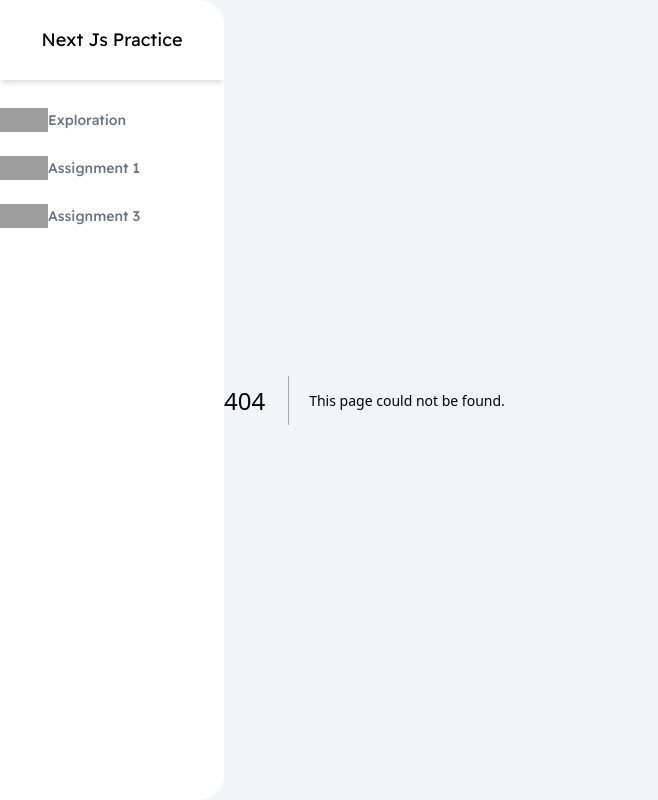
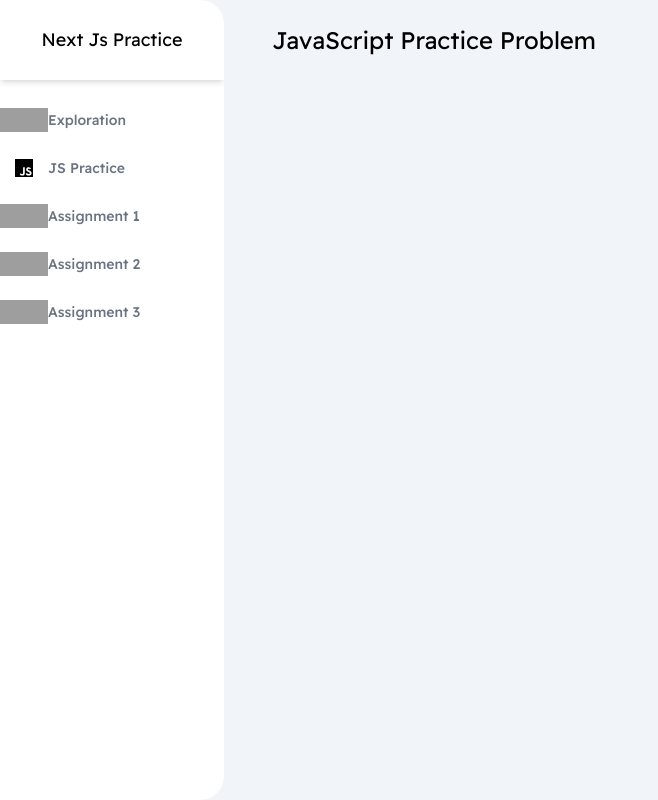
Before and after one commit to projectxgen/intro-next-js, a Next.js app: page /javascript-practice in a window 1280 px wide. Before the commit this address had no page. Shown: the whole page, without its empty margins (0-658 px from the left). Built offline with nearby package versions, Linux system fonts and the light colour scheme; grey boxes are pictures that could not be loaded.

Commit message:
Added assignment 2

```diff
--- /dev/null
+++ b/app/assignment-two/page.jsx
@@ -0,0 +1,62 @@
+'use client'
+
+import Link from "next/link";
+import Image from "next/image"
+import { useState } from "react"
+
+import functionInAttr from '@/public/images/vscode-3.jpg'
+
+export default function AssignmentTwo() {
+    const [count, setCount] = useState(0);
+    let sampleRegex = /[a-zA-Z0-9]/g
+
+    function handleChange(event) {
+        let regex = /[a-zA-Z0-9]/g
+
+        if(event == '') {
+            setCount(0)
+
+            return
+        }
+
+        let charCount = event.match(regex).length
+
+        setCount(charCount)
+    }
+
+    function handleClick() {
+        let textArea = document.querySelector('.text-area')
+        textArea.value = ''
+
+        setCount(0)
+    }
+
+    return (
+        <div className="md:w-3/4 md:mx-auto lg:max-w-5xl">
+            <div className="h-20 text-2xl flex justify-start items-center">
+                Assignment 2
+            </div>
+
+            <div className="mt-5">
+                <p>In this assignment, you will be creating a character counter app. The demo is provided to you below. You need to replicate this demo full with the functionality. You will be working with:</p>
+                <ul className="list-decimal ml-4">
+                    <li>Regex</li>
+                    <li>JavaScript match function</li>
+                </ul>
+
+                <p className="mt-3">Note: This <Link href='https://charactercounter.com/count-characters-in-javascript' className="underline text-indigo-500">link</Link> will help you during the logic implementation. Hint - You can pass in parameter to a function in onChange attribute for example:</p>
+
+                <Image src={functionInAttr} alt='code 3' width='auto' height='auto' />
+            </div>
+
+            <hr className="border-2 my-10"/>
+
+            <div className="mt-10 flex flex-col">
+                <textarea onChange={(e) => handleChange(e.target.value)} rows={6} placeholder="Enter text to enable the character count ..." className="px-2 py-1 rounded-lg text-area"></textarea>
+                <p className="mt-2">Character count: {count}</p>
+            </div>
+
+            <button className="bg-indigo-500 px-4 py-2 mt-5 text-white rounded-xl" onClick={handleClick}>Clear</button>
+        </div>
+    )
+}
--- /dev/null
+++ b/app/javascript-practice/page.jsx
@@ -0,0 +1,9 @@
+export default function JavaScriptPractice() {
+    return (
+        <div className="md:w-3/4 md:mx-auto lg:max-w-5xl">
+            <div className="h-20 text-2xl flex justify-start items-center">
+                JavaScript Practice Problem
+            </div>
+        </div>
+    )
+}
--- a/components/sidebar.jsx
+++ b/components/sidebar.jsx
@@ -3,6 +3,7 @@ import Link from "next/link";
 
 import task from '@/public/svgs/task.svg'
 import bulb from '@/public/svgs/bulb.svg'
+import js from '@/public/svgs/js.svg'
 
 export default function Navigation () {
     return (
@@ -19,9 +20,21 @@ export default function Navigation () {
                     </Link>
                 </li>
                 <li>
+                    <Link href="/javascript-practice" className="flex flex-row items-center h-12 transform hover:translate-x-2 transition-transform ease-in duration-200 text-gray-500 hover:text-gray-800">
+                        <Image src={js} width={10} height={10} alt='task' className="inline-flex items-center justify-center h-6 w-12 text-lg text-gray-400"/>
+                        <span className="text-sm font-medium">JS Practice</span>
+                    </Link>
+                </li>
+                <li>
                     <Link href="/assignment-one" className="flex flex-row items-center h-12 transform hover:translate-x-2 transition-transform ease-in duration-200 text-gray-500 hover:text-gray-800">
                         <Image src={task} width={10} height={10} alt='task' className="inline-flex items-center justify-center h-6 w-12 text-lg text-gray-400"/>
                         <span className="text-sm font-medium">Assignment 1</span>
+                    </Link>
+                </li>
+                <li>
+                    <Link href="/assignment-two" className="flex flex-row items-center h-12 transform hover:translate-x-2 transition-transform ease-in duration-200 text-gray-500 hover:text-gray-800">
+                        <Image src={task} width={10} height={10} alt='task' className="inline-flex items-center justify-center h-6 w-12 text-lg text-gray-400"/>
+                        <span className="text-sm font-medium">Assignment 2</span>
                     </Link>
                 </li>
                 <li>
```
Also changed, not shown: public/images/vscode-3.jpg (added), public/svgs/js.svg (added).
